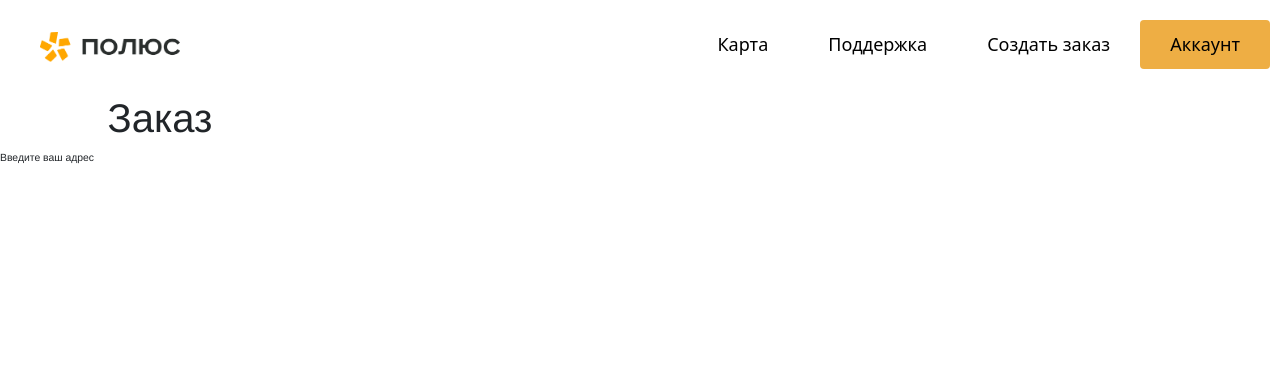
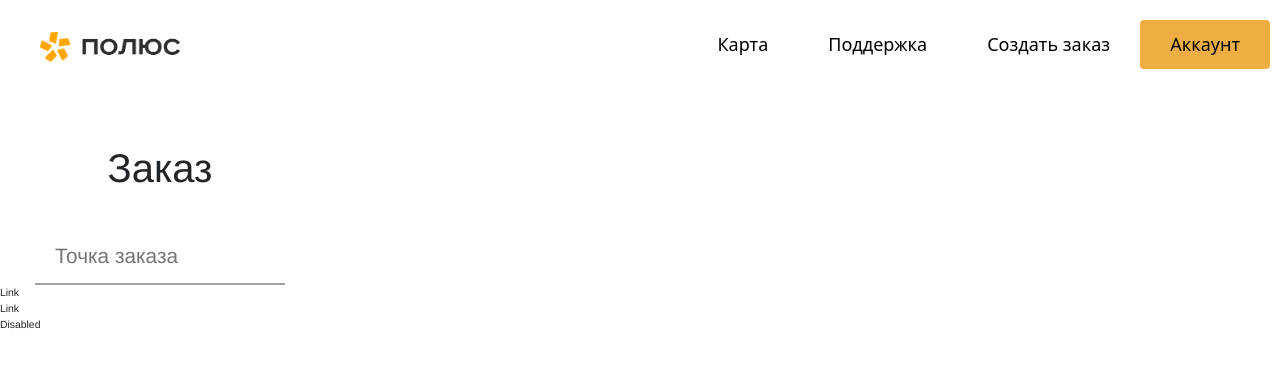
Before and after one commit to WilliamsCommando/hakaton_polus_zolota, a plain HTML site: page map.html in a window 1280 px wide. Drawn offline with nearby package versions, Linux system fonts and the light colour scheme.

Commit message:
Продолжаю делать sidebar

```diff
--- a/map.css
+++ b/map.css
@@ -58,6 +58,7 @@ body, html {
     background: white;
     font-size: 0.65em;
     font-family: Helvetica;
+    padding-top: 50px;
 }
 
 h1 {
@@ -67,3 +68,30 @@ h1 {
     font-weight: 100;
     font-weight: lighter;
 }
+
+label {
+    cursor: pointer;
+    display: block;
+}
+
+.field + .field {
+    margin-top: 20px;
+}
+
+.field > label {
+    margin-bottom: 5px;
+}
+
+input[type=text] {
+    width: 250px;
+    padding: 12px 20px;
+    margin: 0px auto;
+    box-sizing: border-box;
+    border: none;
+    border-bottom: 2px solid #A2A1A6;
+    display:block;
+    font-size: 200.1%;
+    font-weight: lighter;
+    outline: none;
+    padding-top: 40px;
+}
--- a/map.html
+++ b/map.html
@@ -25,7 +25,10 @@
         <div class="adress">
             <h1>Заказ</h1>
             <div class ="coordinats">
-                <span>Введите ваш адрес</span>
+                <input type="text" id="fname" name="fname" placeholder="Точка заказа">
+                    <a class="nav-link" href="#">Link</a>
+                    <a class="nav-link" href="#">Link</a>
+                    <a class="nav-link disabled">Disabled</a>
             </div>
         </div>
     </div>
```
